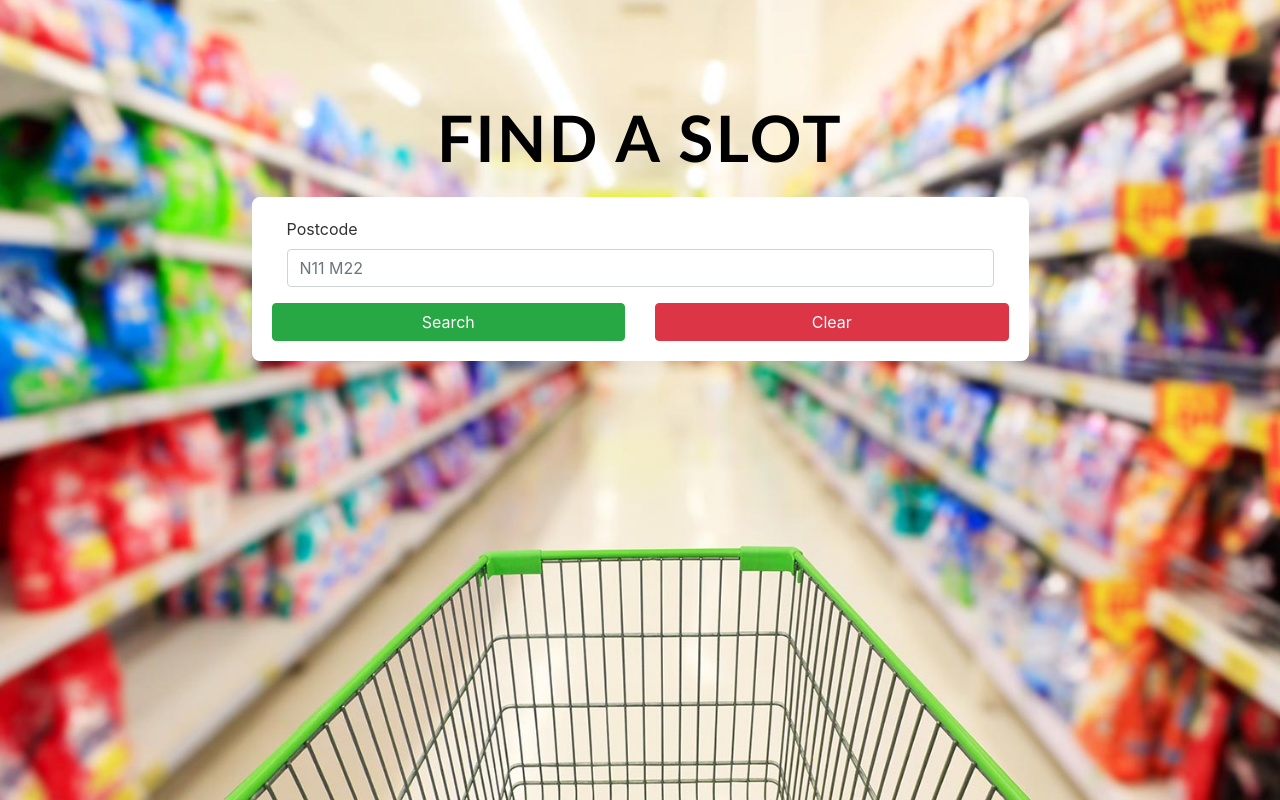
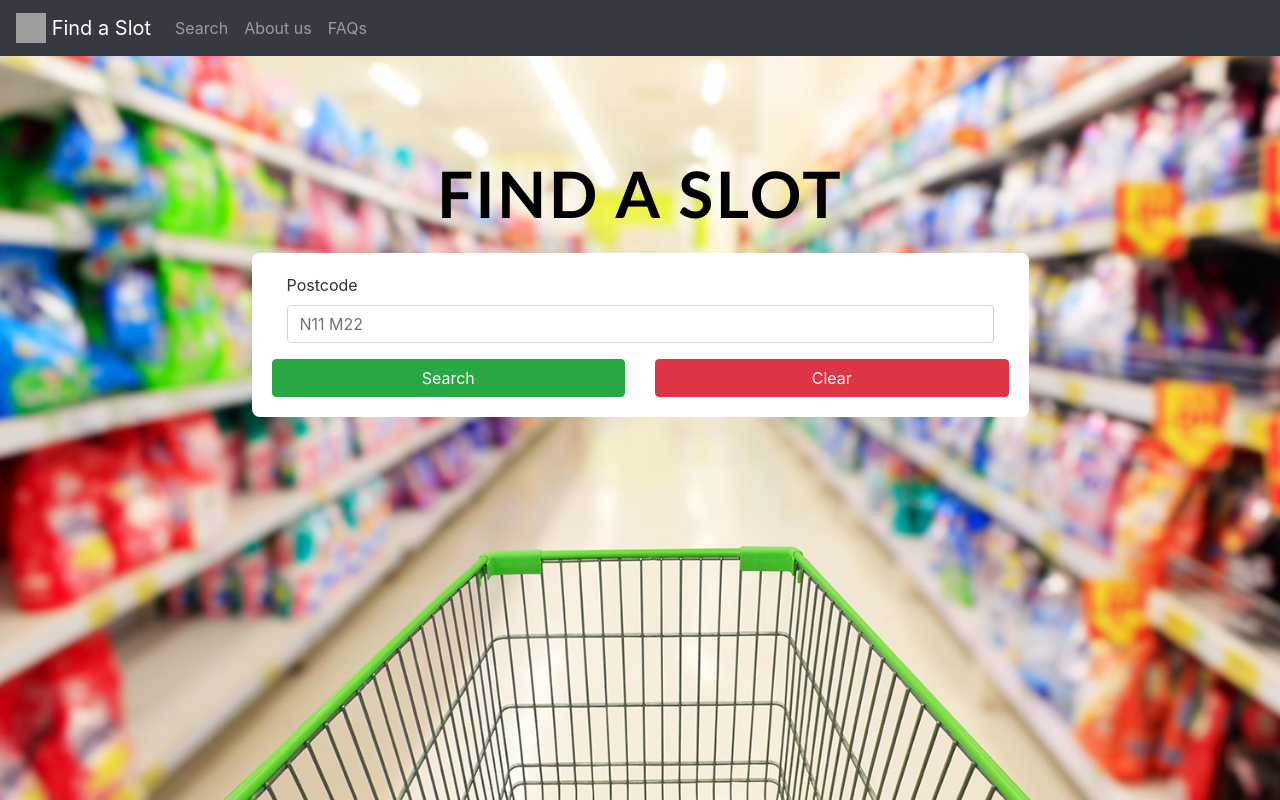
Before and after one commit to challengeAccepted-EUvsVirus/find-a-slot, a React (Create React App) app: page / in a window 1280 px wide. Built offline with nearby package versions, Linux system fonts and the light colour scheme; grey boxes are pictures that could not be loaded.

Commit message:
Change style and json

```diff
--- a/src/App.js
+++ b/src/App.js
@@ -107,9 +107,10 @@ class App extends Component {
           <Row>
             {[
               {
-                  "id":1234,
-                  "name":"Drusifour",
+                  "id":1,
+                  "name":"Carrefour",
                   "image_url":"https://upload.wikimedia.org/wikipedia/commons/5/5b/Carrefour_logo.svg",
+                  "site_url":"https://www.carrefour.es/",
                   "slots":[
                     {
                         "datetime_start":"2015-08-05T08:40:51.620Z",
@@ -121,32 +122,32 @@ class App extends Component {
                     }
                   ]
               },{
-                "id":1234,
-                "name":"Drusifour",
-                "image_url":"https://upload.wikimedia.org/wikipedia/commons/5/5b/Carrefour_logo.svg",
+                "id":3,
+                "name":"Futeria Paco",
+                "image_url":"https://images.vexels.com/media/users/3/147164/isolated/preview/6bf92415c7b2651f512aa0db5a3e1aba-icono-de-manzana-roja-de-fruta-by-vexels.png",
                 "slots":[
                   {
-                      "datetime_start":"2015-08-05T08:40:51.620Z",
-                      "datetime_end":"2016-08-05T08:40:51.620Z"
+                      "datetime_start":"2015-08-07T08:40:51.620Z",
+                      "datetime_end":"2016-08-07T11:40:51.620Z"
                   },
                   {
-                      "datetime_start":"2020-08-05T08:40:51.620Z",
-                      "datetime_end":"2021-08-05T08:40:51.620Z"
+                      "datetime_start":"2020-08-09T13:40:51.620Z",
+                      "datetime_end":"2021-08-09T16:40:51.620Z"
+                  },
+                  {
+                    "datetime_start":"2020-08-09T13:40:51.620Z",
+                    "datetime_end":"2021-08-09T12:40:51.620Z"
                   }
                 ]
             },
             {
-              "id":1234,
-              "name":"Drusifour",
-              "image_url":"https://upload.wikimedia.org/wikipedia/commons/5/5b/Carrefour_logo.svg",
+              "id":4,
+              "name":"El Corte Ingles",
+              "image_url":"https://upload.wikimedia.org/wikipedia/commons/0/02/Logo_Corte_Ingl%C3%A9s.svg",
               "slots":[
                 {
                     "datetime_start":"2015-08-05T08:40:51.620Z",
                     "datetime_end":"2016-08-05T08:40:51.620Z"
-                },
-                {
-                    "datetime_start":"2020-08-05T08:40:51.620Z",
-                    "datetime_end":"2021-08-05T08:40:51.620Z"
                 }
               ]
           }
@@ -155,13 +156,13 @@ class App extends Component {
                 <Card className="result">
                   <Card.Img variant="top" src={element.image_url} />
                   <Card.Body>
-                    <Card.Title>Drusifour</Card.Title>
+                    <Card.Title>{element.name}</Card.Title>
                     {element.slots.map((slot, idy) => (
                       <Card.Text key={idy}>
-                        {Moment(slot.datetime_start).format('d MMM hh:mm')} - {Moment(slot.datetime_end).format('hh:mm')}
+                        {Moment(slot.datetime_start).format('DD MMM HH:mm')} - {Moment(slot.datetime_end).format('HH:mm')}
                       </Card.Text>
                      ))}
-                    <Button href={element.url} variant="primary">Visit</Button>
+                    <Button href={element.site_url} variant="primary">Visit</Button>
                   </Card.Body>
                 </Card>
               </Col>
--- a/src/index.js
+++ b/src/index.js
@@ -6,9 +6,27 @@ import App from './App';
 import * as serviceWorker from './serviceWorker';
 
 import 'bootstrap/dist/css/bootstrap.css';
+import {Navbar, Nav} from "react-bootstrap";
 
 ReactDOM.render(
   <React.StrictMode>
+      <Navbar bg="dark" variant="dark">
+          <Navbar.Brand href="#home">
+              <img
+                  alt=""
+                  src="/logo.svg"
+                  width="30"
+                  height="30"
+                  className="d-inline-block align-top"
+              />{' '}
+              Find a Slot
+          </Navbar.Brand>
+          <Nav className="mr-auto">
+              <Nav.Link href="#home">Search</Nav.Link>
+              <Nav.Link href="#features">About us</Nav.Link>
+              <Nav.Link href="#pricing">FAQs</Nav.Link>
+          </Nav>
+      </Navbar>
     <App />
   </React.StrictMode>,
   document.getElementById('root')
```
